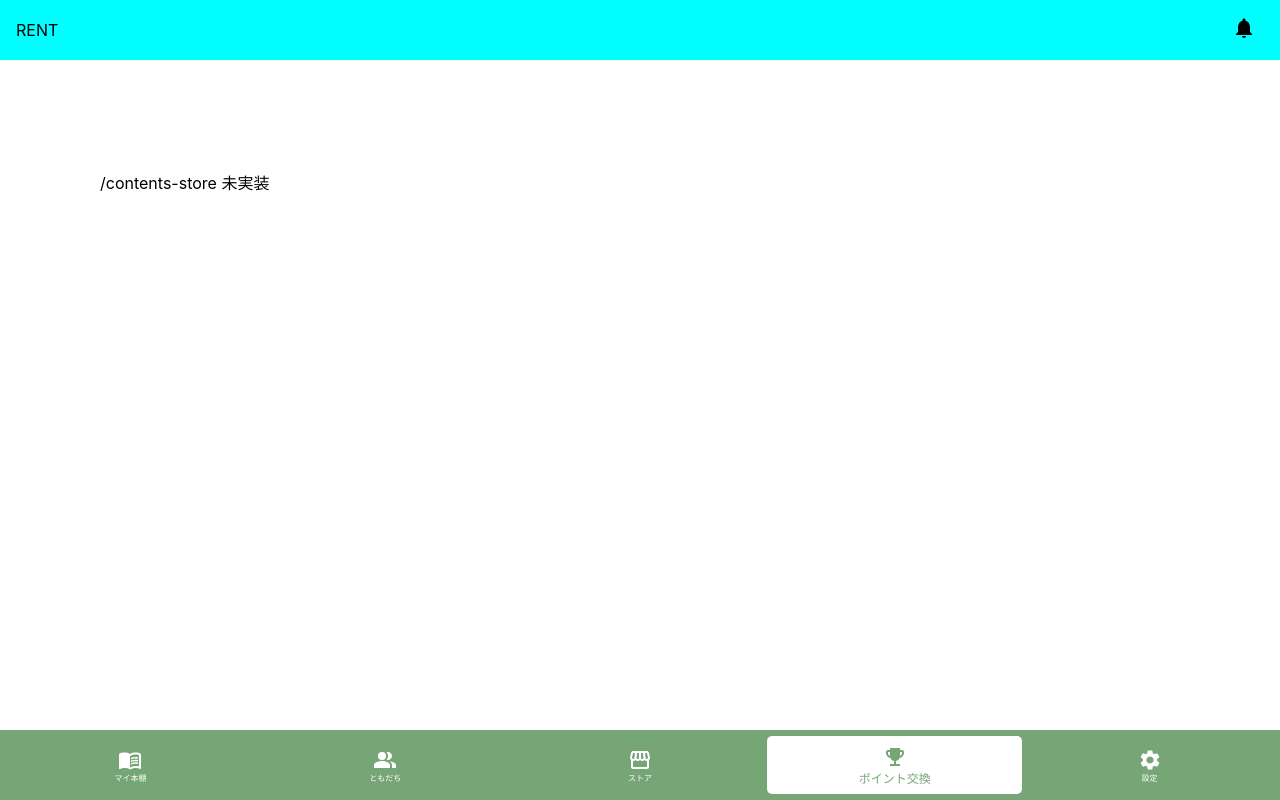
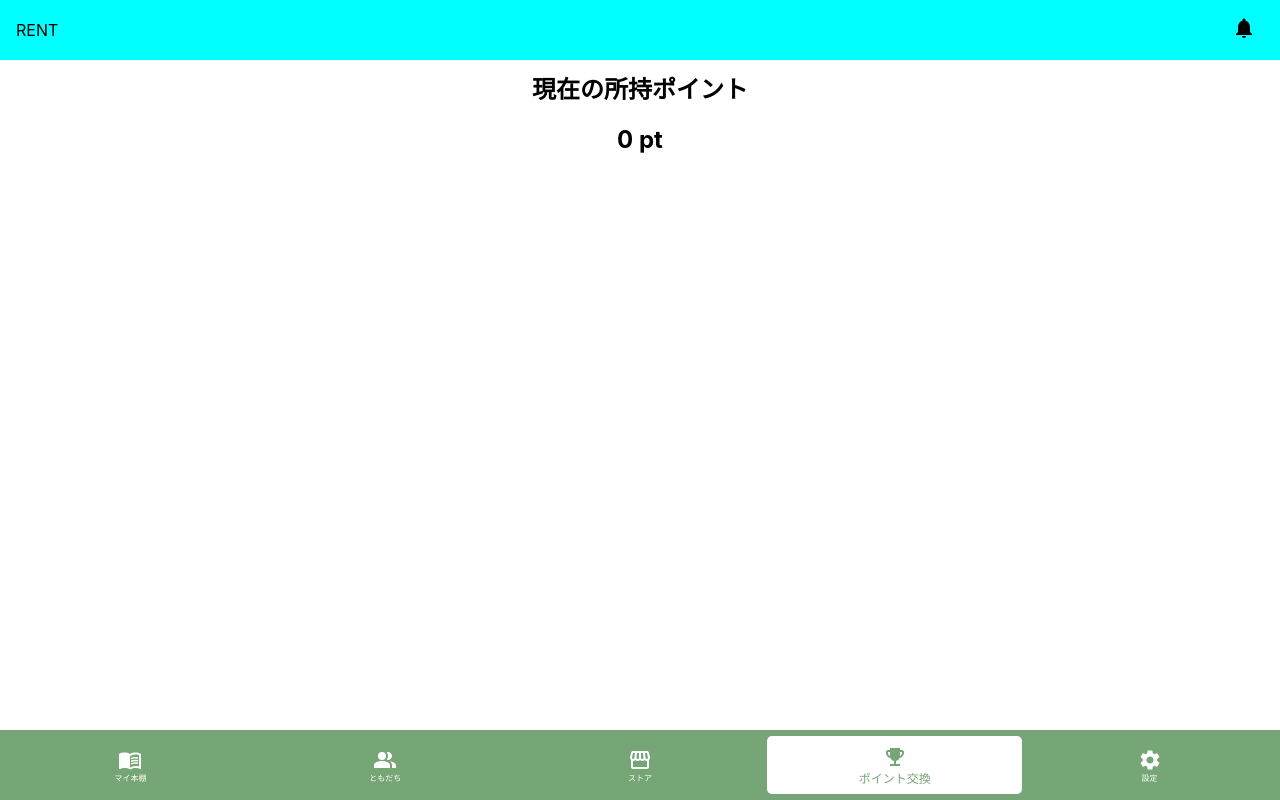
Before and after one commit to Hobiron03/lend, a React (Create React App) app in the folder lend_frontend/: page /contents-store in a window 1280 px wide. Built offline with nearby package versions, Linux system fonts and the light colour scheme; no server answers.

Commit message:
#152 Create display my point in PointExchangeScreen

```diff
--- a/lend_frontend/src/App.tsx
+++ b/lend_frontend/src/App.tsx
@@ -16,17 +16,25 @@ import reducer from "./reducers/";
 import AppContext from "./contexts/AppContexts";
 import Store from "./components/Store/Store";
 import Notification from "./components/Notification/Notification";
+import PointExchangeScreen from "./components/PointExchangeScreen/PointExchangeScreen";
 
-const localStorageDataStr = localStorage.getItem('user');
-const localStorageData = localStorageDataStr != null ? JSON.parse(localStorageDataStr) : null;
-const modifiedData = localStorageData != null ? {
-  user: (() => { const { friend_list, ...rest } = localStorageData; return rest; })(),
-  friends: localStorageData.friend_list.map((friendData: any) => ({
-    id: friendData[0],
-      icon_image: friendData[1],
-      name: friendData[2],
-  })), //TODO: ここデータのフォーマットがミスってるかも。
-} : null;
+const localStorageDataStr = localStorage.getItem("user");
+const localStorageData =
+  localStorageDataStr != null ? JSON.parse(localStorageDataStr) : null;
+const modifiedData =
+  localStorageData != null
+    ? {
+        user: (() => {
+          const { friend_list, ...rest } = localStorageData;
+          return rest;
+        })(),
+        friends: localStorageData.friend_list.map((friendData: any) => ({
+          id: friendData[0],
+          icon_image: friendData[1],
+          name: friendData[2],
+        })), //TODO: ここデータのフォーマットがミスってるかも。
+      }
+    : null;
 
 const initialState = modifiedData ?? {
   user: {},
@@ -60,11 +68,7 @@ function App() {
             <Route
               exact
               path="/contents-store"
-              component={() => (
-                <Screen>
-                  <div style={{ padding: "100px" }}>/contents-store 未実装</div>
-                </Screen>
-              )}
+              component={PointExchangeScreen}
             />
             {/* 設定ページ */}
             <Route
--- /dev/null
+++ b/lend_frontend/src/components/PointExchangeScreen/PointExchangeScreen.tsx
@@ -0,0 +1,29 @@
+import React, { useEffect, useContext, useState } from "react";
+import Screen from "../Screen/Screen";
+import "./_PointExchangeScreen.scss";
+import axios from "axios";
+import AppContext from "../../contexts/AppContexts";
+
+const ENTRY_POINT = process.env.REACT_APP_API_ENTRYPOINT;
+
+const PointExchangeScreen = () => {
+  const { state } = useContext(AppContext);
+  const [point, setPoint] = useState<number>(0);
+
+  useEffect(() => {
+    axios.get(ENTRY_POINT + `/point?user_id=${state.user.id}`).then((res) => {
+      setPoint(res.data.point);
+    });
+  }, [state.user.id]);
+
+  return (
+    <Screen>
+      <div className="point_exchange_screen">
+        <h1>現在の所持ポイント</h1>
+        <h2>{point} pt</h2>
+      </div>
+    </Screen>
+  );
+};
+
+export default PointExchangeScreen;
--- /dev/null
+++ b/lend_frontend/src/components/PointExchangeScreen/_PointExchangeScreen.scss
@@ -0,0 +1,3 @@
+.point_exchange_screen {
+  text-align: center;
+}
```
